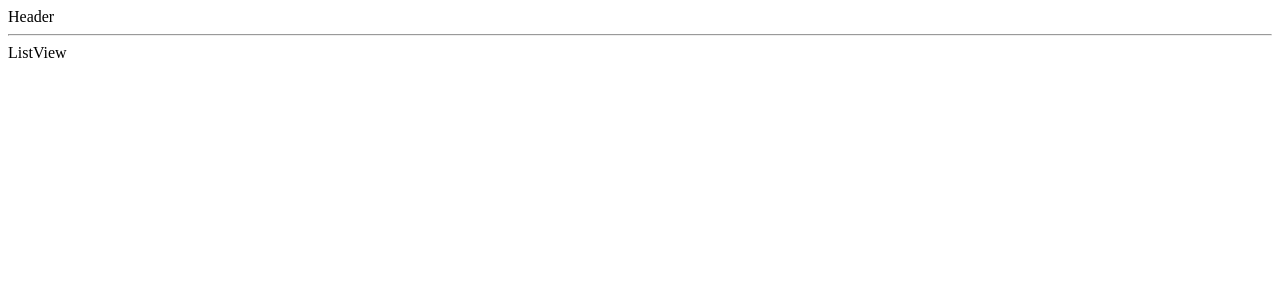
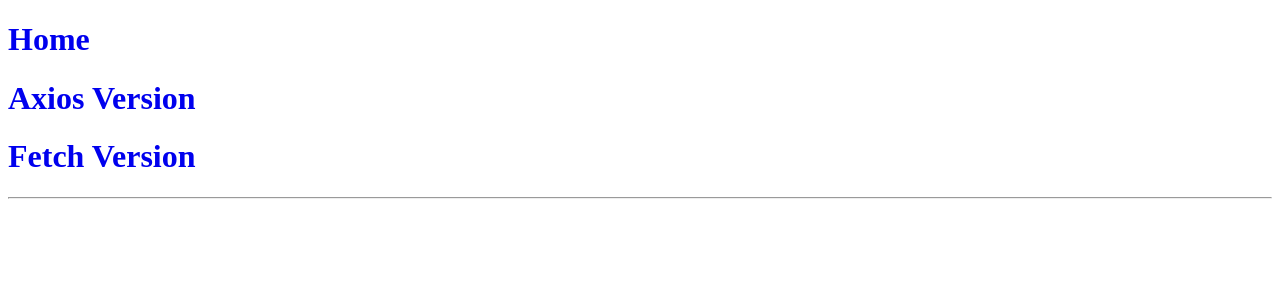
Before and after one commit to amitzed/api-consume-fetch-vs-axios, a React (Create React App) app: page / in a window 1280 px wide. Shown: the top 300 px of the page. Built offline with nearby package versions, Linux system fonts and the light colour scheme.

Commit message:
All Routes working correctly and displaying data

```diff
--- a/src/components/App.js
+++ b/src/components/App.js
@@ -2,17 +2,15 @@
 import { BrowserRouter, Route, Link } from 'react-router-dom';
 
 import Header from './Header';
-import ListView from './ListView';
 import AxiosVersion from './AxiosVersion';
 import FetchVersion from './FetchVersion';
 
 const App = () => {
   return (
     <div>
-      <Header />
       <BrowserRouter>
         <div>
-          <Route path="/" exact component={ListView} />
+          <Header />
           <Route path="/fetch" exact component={FetchVersion} />
           <Route path="/axios" exact component={AxiosVersion} />
         </div>
--- a/src/components/AxiosVersion.js
+++ b/src/components/AxiosVersion.js
@@ -1,5 +1,4 @@
 import React from 'react';
-
 import axios from 'axios';
 
 class AxiosVersion extends React.Component {
--- a/src/components/Header.js
+++ b/src/components/Header.js
@@ -1,9 +1,18 @@
 import React from 'react';
+import { Link } from 'react-router-dom';
 
 const Header = () => {
   return (
     <div>
-      Header
+      <Link to="/" style={{textDecoration: 'none'}}>
+        <h1>Home</h1>
+      </Link>
+      <Link to="/axios" style={{textDecoration: 'none'}}>
+        <h1>Axios Version</h1>
+      </Link>
+      <Link to="/fetch" style={{textDecoration: 'none'}}>
+        <h1>Fetch Version</h1>
+      </Link>
       <hr/>
     </div>
   )
--- a/src/components/ListView.js
+++ /dev/null
@@ -1,11 +0,0 @@
-import React from 'react';
-
-const ListView = () => {
-  return (
-    <div>
-      ListView
-    </div>
-  )
-}
-
-export default ListView;
```
